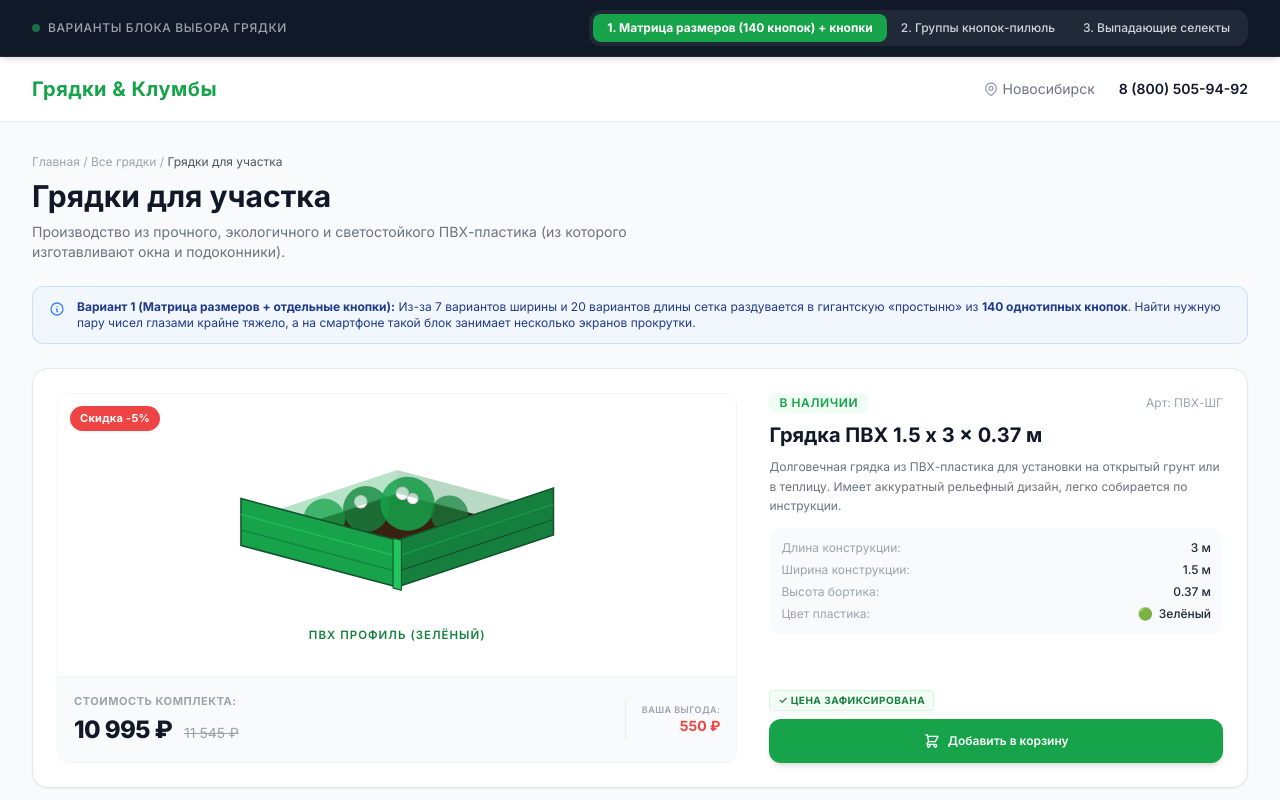
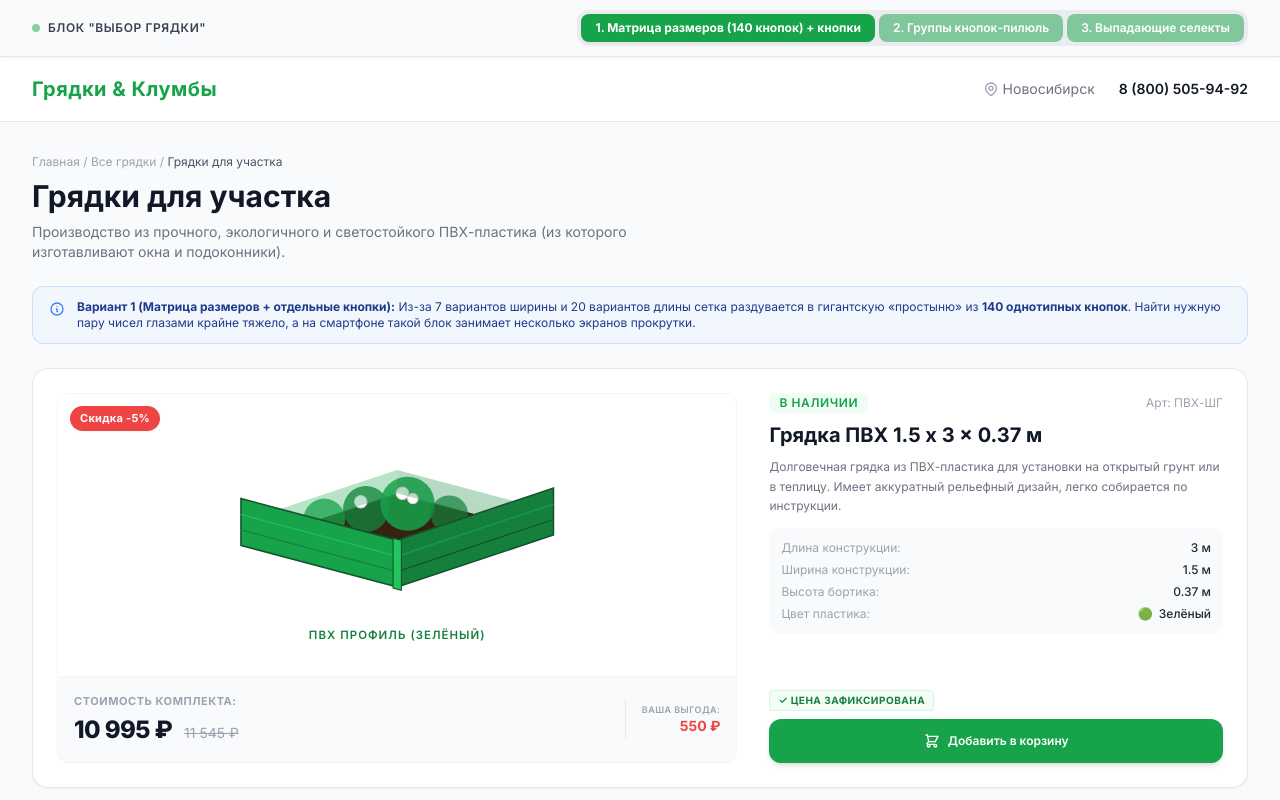
Before and after one commit to Aharito/gryadki-demo, a plain HTML site: page index.html in a window 1280 px wide. Shown: the top 800 px of the page. Drawn offline with nearby package versions, Linux system fonts and the light colour scheme.

Commit message:
Update index.html

```diff
--- a/index.html
+++ b/index.html
@@ -15,13 +15,13 @@
 <body class="bg-gray-50 text-gray-800 min-h-screen">
 
     <!-- Панель переключения вариантов прототипа для демонстрации клиенту -->
-    <div class="bg-gray-900 text-white border-b border-gray-800 sticky top-0 z-50 shadow-md">
+    <div class="bg-[#F9FAFB] text-gray-800 border-b border-gray-200 sticky top-0 z-50 shadow-sm">
         <div class="max-w-7xl mx-auto px-4 sm:px-6 lg:px-8 py-2.5 flex flex-col sm:flex-row items-center justify-between gap-2">
-            <div class="flex items-center space-x-2 text-xs text-gray-400">
-                <span class="w-2 h-2 rounded-full bg-green-500 animate-pulse"></span>
-                <span class="font-medium uppercase tracking-wider">Варианты блока выбора грядки</span>
+            <div class="flex items-center space-x-2 text-xs text-gray-700">
+                <span class="w-2 h-2 rounded-full bg-green-600 animate-pulse"></span>
+                <span class="font-semibold uppercase tracking-wider">БЛОК "ВЫБОР ГРЯДКИ"</span>
             </div>
-            <div class="flex bg-gray-800 p-1 rounded-xl w-full sm:w-auto overflow-x-auto">
+            <div class="flex bg-gray-200/70 p-1 rounded-xl w-full sm:w-auto overflow-x-auto gap-1">
                 <button id="tab-btn-matrix" onclick="switchVariant('matrix')" class="flex-1 sm:flex-none px-3.5 py-1.5 rounded-lg text-xs font-semibold transition-all whitespace-nowrap">
                     1. Матрица размеров (140 кнопок) + кнопки
                 </button>
@@ -422,16 +422,30 @@
             widthMobile.innerHTML = widths.map(w => `<option value="${w}">${w} м</option>`).join('');
         }
 
-        // Переключение между 3-мя вариантами UI с жестким контролем видимости через inline style
-        function switchVariant(variant) {
+        // Переключение между 3-мя вариантами UI с обновлением GET-параметра в URL (?ui=...)
+        function switchVariant(variant, updateUrl = true) {
+            const validVariants = ['matrix', 'pills', 'selects'];
+            if (!validVariants.includes(variant)) {
+                variant = 'matrix';
+            }
             activeVariant = variant;
 
-            ['matrix', 'pills', 'selects'].forEach(v => {
+            if (updateUrl && window.history && window.history.replaceState) {
+                try {
+                    const url = new URL(window.location.href);
+                    url.searchParams.set('ui', variant);
+                    window.history.replaceState({}, '', url.toString());
+                } catch (e) {
+                    // Игнорируем в изолированных песочницах без полноценного origin
+                }
+            }
+
+            validVariants.forEach(v => {
                 const btn = document.getElementById(`tab-btn-${v}`);
                 if (v === variant) {
                     btn.className = 'flex-1 sm:flex-none px-3.5 py-1.5 rounded-lg text-xs font-bold bg-green-600 text-white shadow-sm transition-all whitespace-nowrap';
                 } else {
-                    btn.className = 'flex-1 sm:flex-none px-3.5 py-1.5 rounded-lg text-xs font-medium text-gray-300 hover:text-white hover:bg-gray-700/60 transition-all whitespace-nowrap';
+                    btn.className = 'flex-1 sm:flex-none px-3.5 py-1.5 rounded-lg text-xs font-semibold bg-green-600/50 text-white hover:bg-green-600/75 transition-all whitespace-nowrap';
                 }
             });
 
@@ -670,7 +684,11 @@
             populateSelects();
             syncAllControls();
             updateProductCard();
-            switchVariant('matrix');
+
+            // Чтение GET-параметра ?ui= из URL при загрузке страницы
+            const urlParams = new URLSearchParams(window.location.search);
+            const initialUi = urlParams.get('ui') || 'matrix';
+            switchVariant(initialUi, true);
         };
     </script>
 </body>
```
